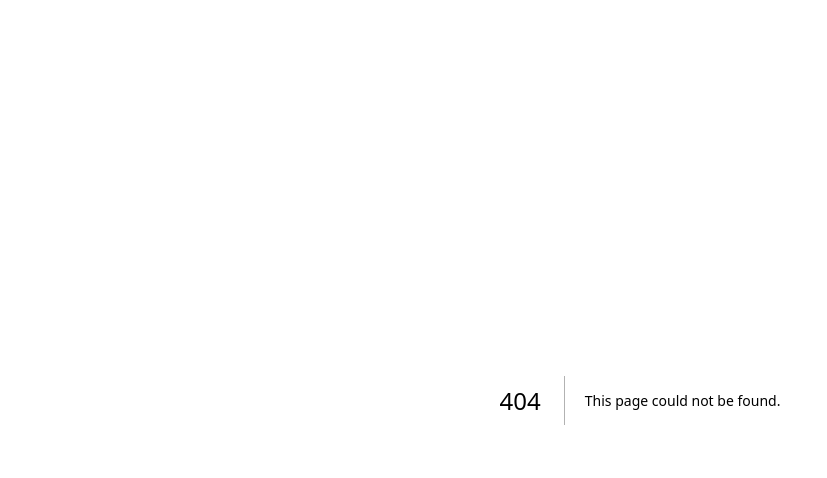
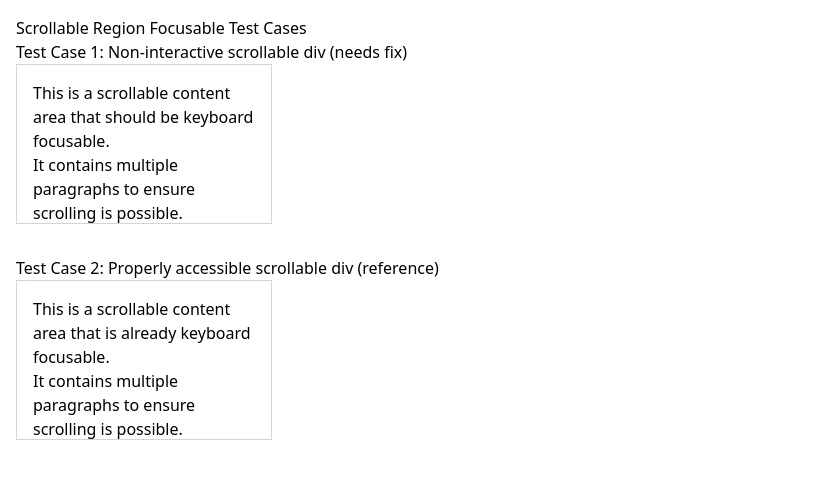
Before and after one commit to test-party/guinea-pig-next, a Next.js app: page /scrollable-region-focusable in a window 1280 px wide. Before the commit this address had no page. Shown: the top 478 px of the page, without its empty margins (0-827 px from the left). Built offline with nearby package versions, Linux system fonts and the light colour scheme.

Commit message:
- added scrollable-region-focusable test case

```diff
--- /dev/null
+++ b/src/app/scrollable-region-focusable/page.tsx
@@ -0,0 +1,38 @@
+export default function ScrollableRegionFocusable() {
+    return (
+      <main className="p-4">
+        <h1>Scrollable Region Focusable Test Cases</h1>
+
+        {/* Test Case 1: Non-interactive scrollable div without tabindex */}
+        <div className="mb-8">
+          <h2>Test Case 1: Non-interactive scrollable div (needs fix)</h2>
+          <div
+            className="w-64 h-40 overflow-y-auto border border-gray-300 p-4"
+            style={{ overflowY: 'auto' }}
+          >
+            <p>This is a scrollable content area that should be keyboard focusable.</p>
+            <p>It contains multiple paragraphs to ensure scrolling is possible.</p>
+            <p>The content continues...</p>
+            <p>More content to ensure scrolling...</p>
+            <p>Final paragraph in the scrollable area.</p>
+          </div>
+        </div>
+
+        {/* Test Case 2: Already fixed scrollable div with tabindex=0 */}
+        <div className="mb-8">
+          <h2>Test Case 2: Properly accessible scrollable div (reference)</h2>
+          <div
+            className="w-64 h-40 overflow-y-auto border border-gray-300 p-4"
+            style={{ overflowY: 'auto' }}
+            tabIndex={0}
+          >
+            <p>This is a scrollable content area that is already keyboard focusable.</p>
+            <p>It contains multiple paragraphs to ensure scrolling is possible.</p>
+            <p>The content continues...</p>
+            <p>More content to ensure scrolling...</p>
+            <p>Final paragraph in the scrollable area.</p>
+          </div>
+        </div>
+      </main>
+    );
+  }
```
